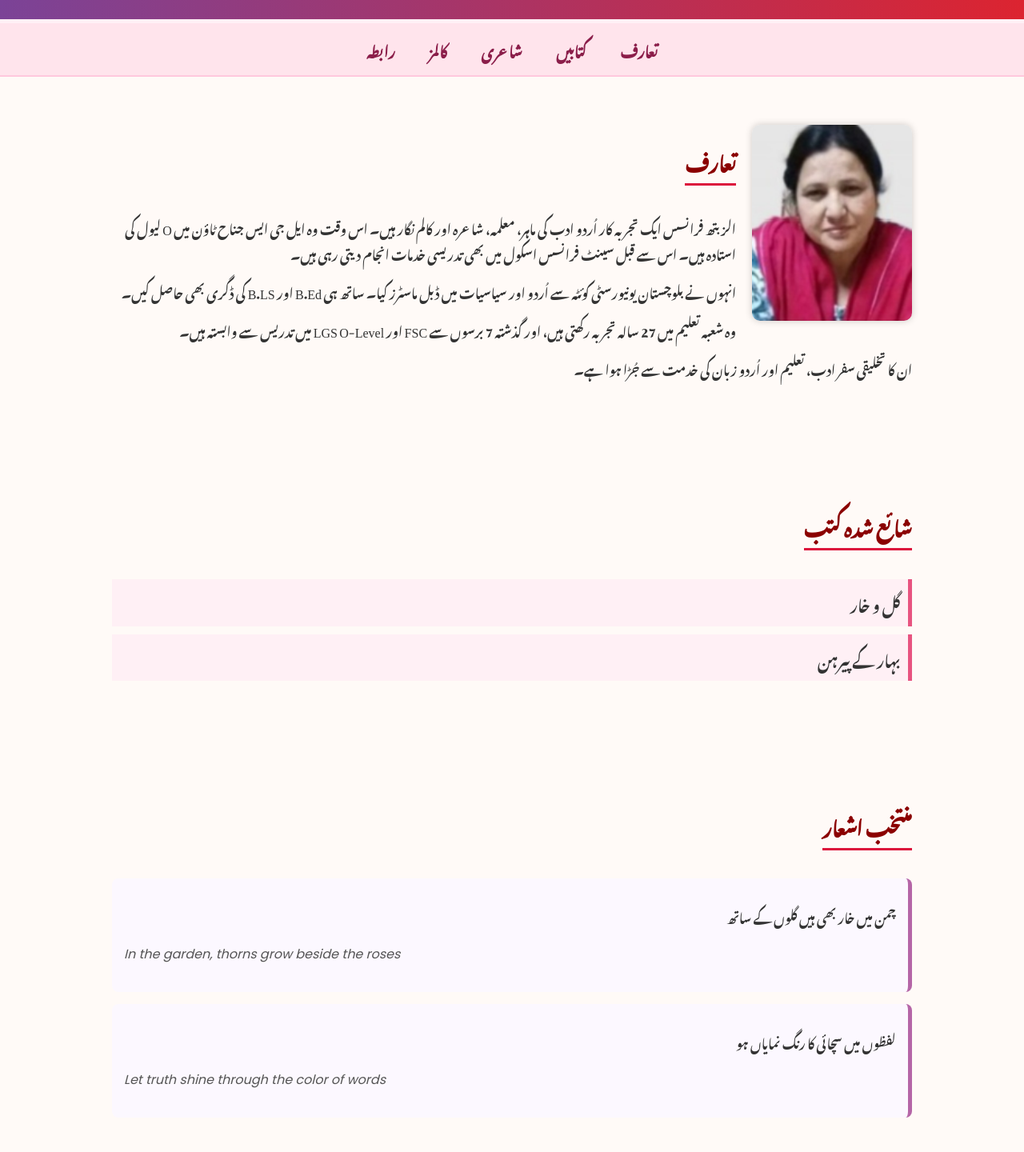
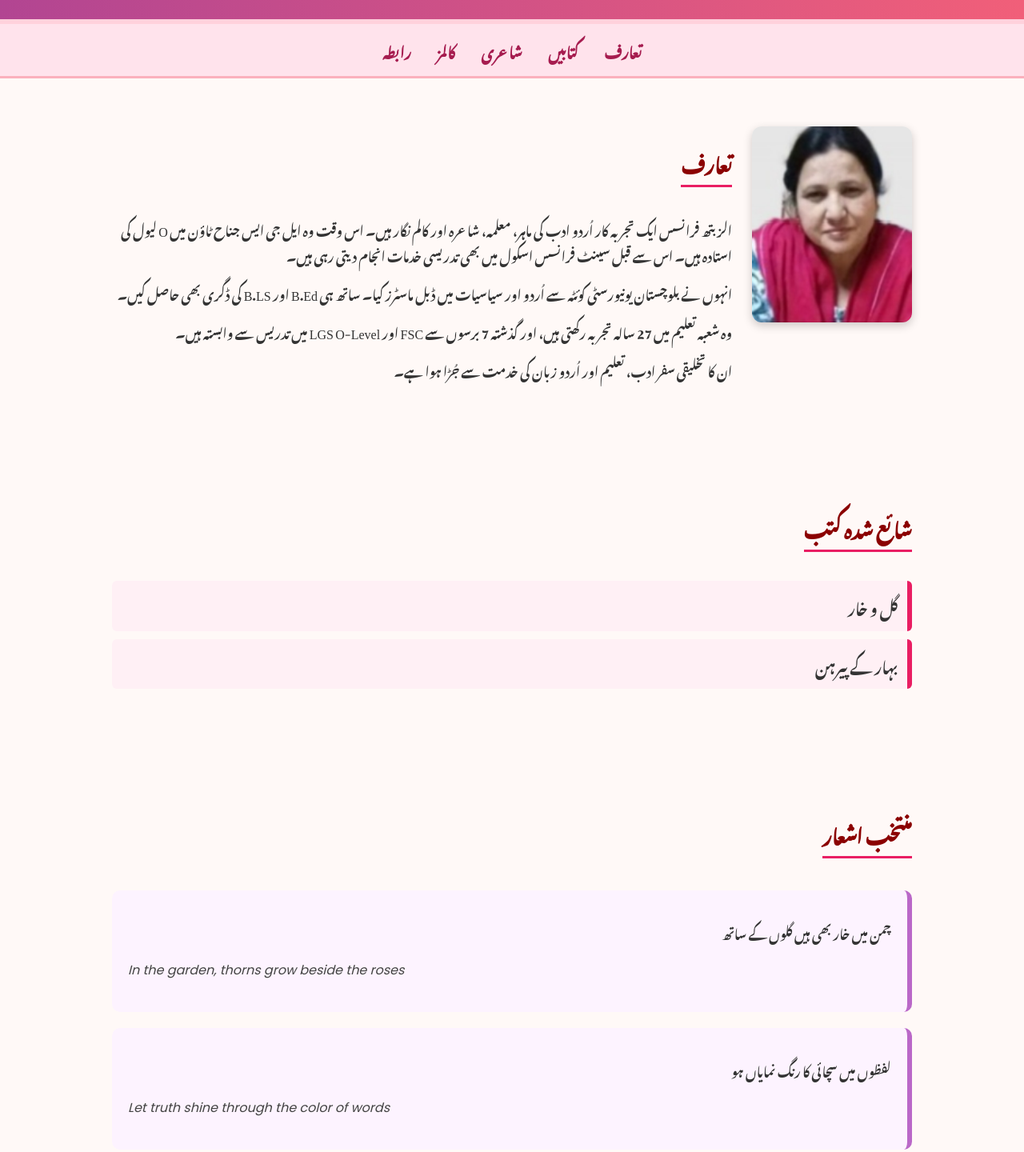
Before and after one commit to ElizabethFrancisofficial/1, a plain HTML site: page index.html in a window 1280 px wide. Shown: the part 340-1780 px from the top of the page at 80% size. Drawn offline with Linux system fonts and the light colour scheme; a web font is replaced by a local one.

Commit message:
style.css

```diff
--- a/style.css
+++ b/style.css
@@ -1,7 +1,7 @@
 /* Base styles */
 body {
   font-family: 'Noto Nastaliq Urdu', serif;
-  background: #fffaf7;
+  background: #fff9f7;
   color: #333;
   margin: 0;
   padding: 0;
@@ -17,11 +17,11 @@ body {
 
 /* Header */
 header {
-  background: linear-gradient(to right, #7b4397, #dc2430);
+  background: linear-gradient(to right, #b24592, #f15f79);
   color: white;
   padding: 50px 20px;
   text-align: center;
-  border-bottom: 5px solid #fff0f5;
+  border-bottom: 6px solid #ffd1dc;
 }
 
 header h1 {
@@ -35,10 +35,10 @@ header p {
 
 /* Navigation */
 nav {
-  background-color: #ffe4ec;
+  background-color: #ffe3ec;
   text-align: center;
   padding: 15px 0;
-  border-bottom: 2px solid #ffc8dd;
+  border-bottom: 3px solid #fbb1bd;
 }
 
 nav ul {
@@ -49,14 +49,19 @@ nav ul {
 
 nav ul li {
   display: inline-block;
-  margin: 0 20px;
+  margin: 0 15px;
 }
 
 nav ul li a {
   text-decoration: none;
-  color: #8b1e4a;
+  color: #a61c4f;
   font-weight: bold;
   font-size: 1.1rem;
+  transition: color 0.3s ease;
+}
+
+nav ul li a:hover {
+  color: #e91e63;
 }
 
 /* Section styles */
@@ -65,20 +70,32 @@ nav ul li a {
 }
 
 h2 {
-  border-bottom: 3px solid #dc143c;
+  border-bottom: 3px solid #e91e63;
   display: inline-block;
   padding-bottom: 5px;
   margin-bottom: 20px;
   color: #8b0000;
 }
 
-/* About Image */
+/* About Layout */
+.about {
+  display: flex;
+  flex-direction: row;
+  gap: 25px;
+  flex-wrap: wrap;
+  align-items: flex-start;
+}
+
+.about > div {
+  flex: 1;
+}
+
+/* Profile image */
 .profile {
   width: 200px;
-  float: right;
-  margin-left: 20px;
-  border-radius: 10px;
-  box-shadow: 0 0 10px rgba(0,0,0,0.2);
+  border-radius: 12px;
+  box-shadow: 0 4px 12px rgba(0, 0, 0, 0.2);
+  margin-bottom: 20px;
 }
 
 /* Books List */
@@ -90,41 +107,63 @@ h2 {
 .books li {
   background: #fff0f5;
   margin: 10px 0;
-  padding: 10px;
-  border-right: 5px solid #e75480;
+  padding: 12px;
+  border-right: 6px solid #e91e63;
   font-size: 1.2rem;
+  border-radius: 6px;
 }
 
 /* Poetry */
 .poem {
-  background: #fcf8ff;
-  border-right: 5px solid #b565a7;
-  padding: 15px;
-  margin: 15px 0;
-  border-radius: 8px;
+  background: #fdf3ff;
+  border-right: 6px solid #ba68c8;
+  padding: 20px;
+  margin: 20px 0;
+  border-radius: 10px;
 }
 
 .poem em {
   display: block;
-  margin-top: 10px;
+  margin-top: 12px;
   font-style: italic;
   font-family: 'Poppins', sans-serif;
-  color: #555;
+  color: #444;
   direction: ltr;
   text-align: left;
 }
 
 /* Footer */
 footer {
-  background-color: #f2f2f2;
+  background-color: #f5f5f5;
   text-align: center;
   padding: 25px;
   font-size: 1rem;
   color: #555;
-  border-top: 2px solid #ccc;
+  border-top: 3px solid #ccc;
 }
 
 /* Links */
 a {
-  color: #8b1e4a;
+  color: #c2185b;
 }
+
+a:hover {
+  color: #ad1457;
+}
+
+/* Responsive Design */
+@media (max-width: 768px) {
+  .about {
+    flex-direction: column;
+    align-items: center;
+    text-align: center;
+  }
+
+  .about > div {
+    width: 100%;
+  }
+
+  .profile {
+    margin: 0 auto 20px;
+  }
+}
```
